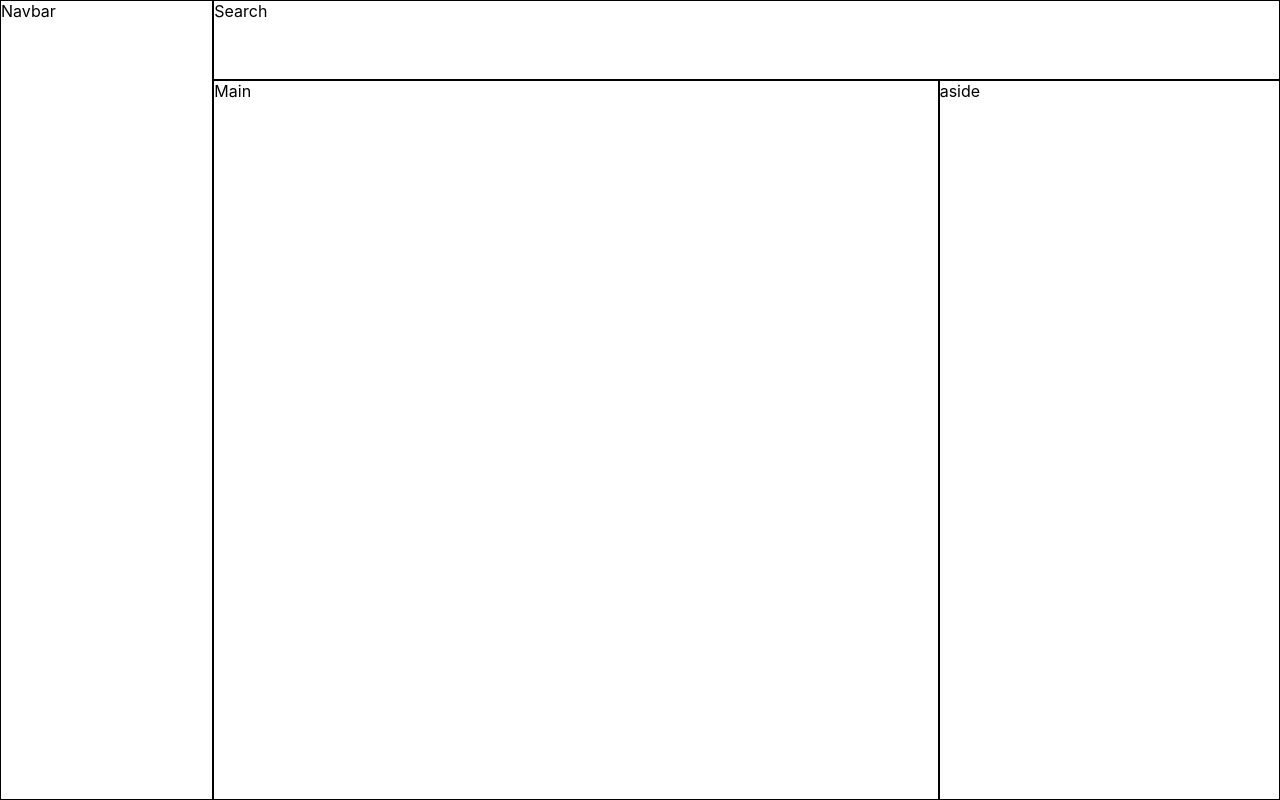
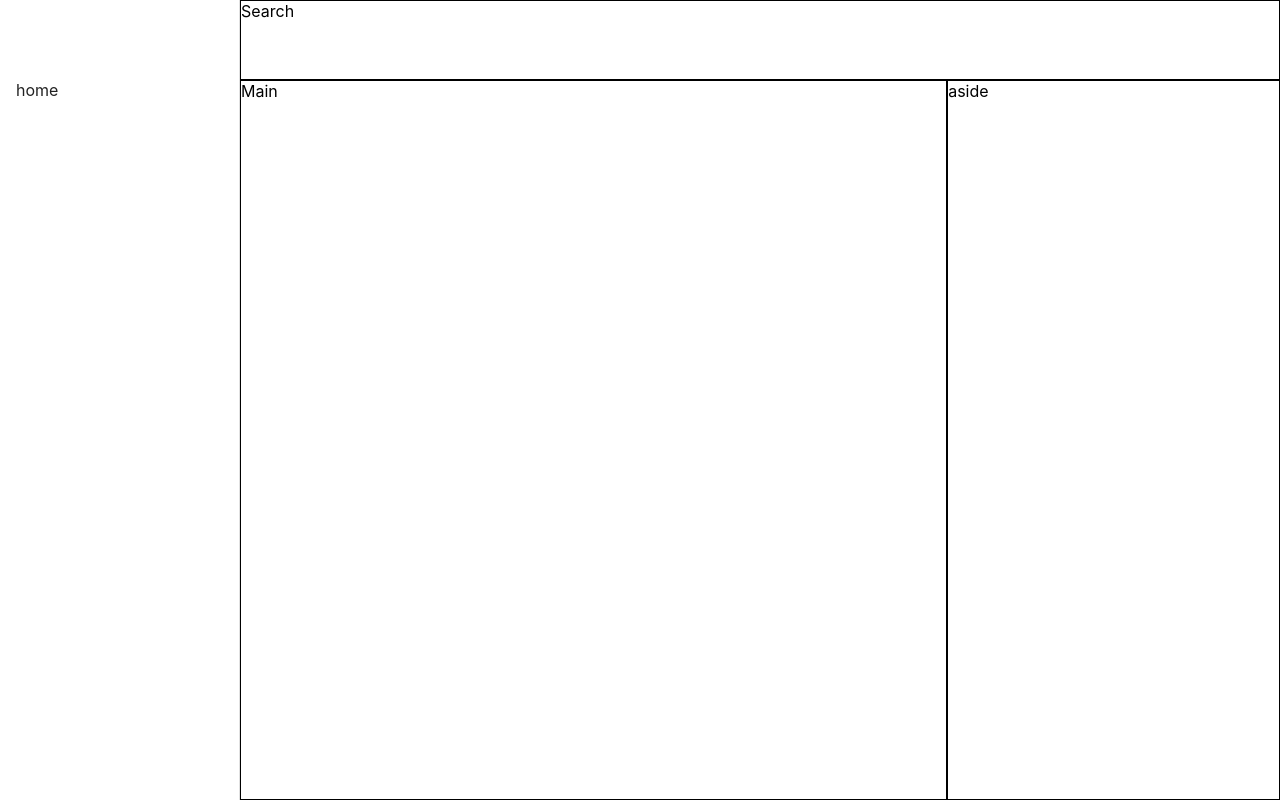
Before and after one commit to gwolf97/music-app-rapidapi, a React (Create React App) app: page / in a window 1280 px wide. Built offline with nearby package versions, Linux system fonts and the light colour scheme.

Commit message:
Navbar breakpoints

```diff
--- /dev/null
+++ b/src/components/Navbar.jsx
@@ -0,0 +1,34 @@
+import * as React from 'react';
+import Drawer from '@mui/material/Drawer';
+import CssBaseline from '@mui/material/CssBaseline';
+import AppBar from '@mui/material/AppBar';
+import Toolbar from '@mui/material/Toolbar';
+import Typography from '@mui/material/Typography';
+import Divider from '@mui/material/Divider';
+import { ListItem, List } from '@mui/material';
+
+export default function Navbar() {
+  return (
+    <>
+      <Drawer
+        sx={{
+          width: "100%",
+          flexShrink: 0,
+          '& .MuiDrawer-paper': {
+            width: "240px",
+            boxSizing: 'border-box',
+          },
+        }}
+        variant="permanent"
+        anchor="left"
+      >
+        <Toolbar />
+        <List>
+            <ListItem>
+                home
+            </ListItem>
+        </List>
+      </Drawer>
+    </>
+  );
+}
--- a/src/index.css
+++ b/src/index.css
@@ -20,7 +20,7 @@ code {
 
 .container {
   display: grid;
-  grid-template-columns: 0.5fr 1.7fr 0.8fr;
+  grid-template-columns: 240px 1.7fr 0.8fr;
   grid-template-rows: 0.2fr 1.8fr;
   gap: 0px 0px;
   grid-template-areas:
@@ -46,7 +46,7 @@ code {
 
 @media only screen and (min-width: 0px) and (max-width: 768px) {
   .container {  display: grid;
-    grid-template-columns: 1.3fr 1.4fr 1fr;
+    grid-template-columns: 240px 1.4fr 1fr;
     grid-template-rows: 0.2fr 1.8fr;
     gap: 0px 0px;
     grid-auto-flow: row;
@@ -72,7 +72,7 @@ code {
 
 @media only screen and (min-width: 769px) and (max-width: 1200px) {
   .container {  display: grid;
-    grid-template-columns: 0.7fr 1.3fr 1.4fr;
+    grid-template-columns: 240px 1.3fr 1.4fr;
     grid-template-rows: 0.2fr 1.8fr;
     gap: 0px 0px;
     grid-auto-flow: row;
--- a/src/screens/HomeScreen.jsx
+++ b/src/screens/HomeScreen.jsx
@@ -1,5 +1,6 @@
 import React from 'react';
 import {} from '@mui/material';
+import Navbar from "../components/Navbar.jsx"
 
 
 const HomeScreen = () => {
@@ -9,7 +10,7 @@ const HomeScreen = () => {
             Search
         </div>
         <div className="navbar">
-            Navbar
+            <Navbar/>
         </div>
         <div className="main">
             Main
```
